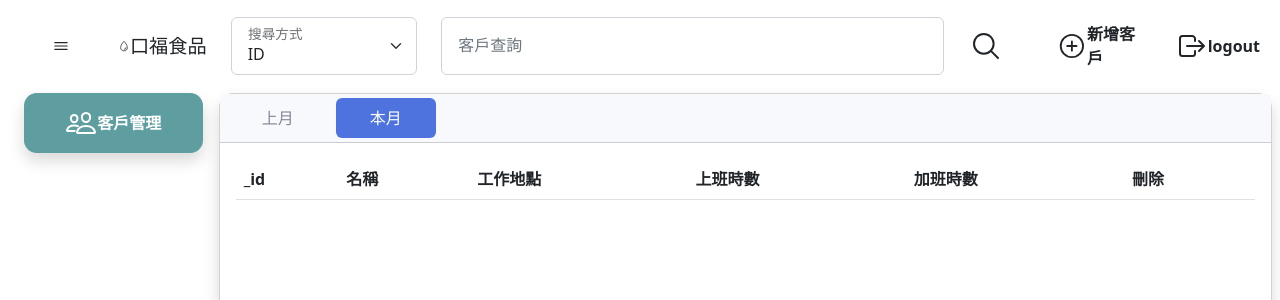
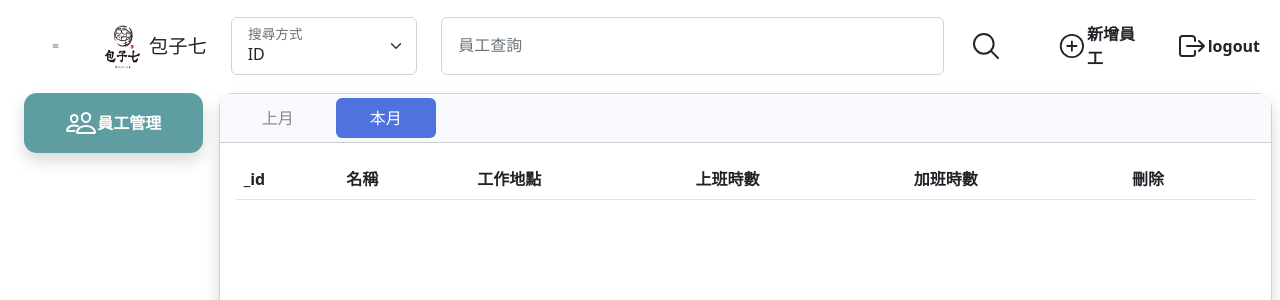
Before and after one commit to Timothychen00/clockin_kofu, a Flask app: page / in a window 1280 px wide. Shown: the top 300 px of the page. Run offline with Flask 2, Linux system fonts and the light colour scheme; the visitor is signed in with stand-in values (Sample User, id 1); data that the repository does not hold is empty; some libraries are stand-ins or nearby versions.

Commit message:
包子七

```diff
--- a/backend/main/templates/index.html
+++ b/backend/main/templates/index.html
@@ -2,10 +2,11 @@
 <html lang="en">
 
 <head>
-    <title>口福打卡系統 | 客戶管理</title>
+    <title>包子七 | 員工管理</title>
     <meta charset="utf-8">
     <link rel="shortcut icon" href="favicon.png" type="image/x-icon">
     <meta name="viewport" content="width=device-width, initial-scale=1, shrink-to-fit=no">
+
 
     <!-- Bootstrap CSS v5.2.0-beta1 -->
     <link rel="stylesheet" href="https://cdn.jsdelivr.net/npm/bootstrap@5.2.0/dist/css/bootstrap.min.css"
@@ -21,10 +22,11 @@
     <div class="container-fluid vh-100">
         <div class="row  mt-3 px-2">
             <div class="col-lg-2 col-3 text-center d-inline-flex align-items-center ">
-                <ion-icon name="menu-outline" size="large" id="menu"
+                 <ion-icon name="menu-outline" size="large" id="menu"
                     class="ms-3 me-4 icon-size d-none d-lg-inline px-3"></ion-icon>
-                <ion-icon size="large" name="water-outline" class="ms-lg-2 icon-size"></ion-icon>
-                <p style="user-select: none;word-break:keep-all;font-size:larger" class="pt-3 d-none d-lg-inline">口福食品
+                <!-- <ion-icon size="large" name="water-outline" class="ms-lg-2 icon-size"></ion-icon> -->
+                <img src="/static/favicon.png" alt="" srcset="" style="height:50px;width:50px">
+                <p style="user-select: none;word-break:keep-all;font-size:larger" class="pt-3 d-none d-lg-inline">包子七
                 </p>
             </div>
             <div class="form-floating col-2 d-inline-flex align-items-center">
@@ -36,8 +38,8 @@
                 <label class="col-1 ms-3" for="floatingSelect">搜尋方式</label>
             </div>
             <div class="form-floating col-5 d-flex align-items-center ">
-                <input type="text" class="form-control" id="value" placeholder="客戶查詢">
-                <label for="客戶查詢" class="ms-3 text-secondary">客戶查詢</label>
+                <input type="text" class="form-control" id="value" placeholder="員工查詢">
+                <label for="員工查詢" class="ms-3 text-secondary">員工查詢</label>
             </div>
             <div class="col p-0 d-inline-flex align-items-center">
                 <ion-icon size="large" class="search icon-size" name="search-outline" onclick="search()"></ion-icon>
@@ -45,7 +47,7 @@
             <div class="col d-inline-flex align-items-center add" data-bs-toggle="modal" data-bs-target="#exampleModal"
                 data-bs-whatever="@getbootstrap">
                 <ion-icon size="large" name="add-circle-outline"> </ion-icon>
-                <b>新增客戶</b>
+                <b>新增員工</b>
             </div>
             <div class="col d-inline-flex justify-content-end align-items-center logout" onclick="location.href='/logout'">
                 <ion-icon size="large" name="log-out-outline"></ion-icon>
@@ -57,13 +59,13 @@
             <div class="modal-dialog">
                 <div class="modal-content">
                     <div class="modal-header">
-                        <h5 class="modal-title" id="exampleModalLabel">新增客戶</h5>
+                        <h5 class="modal-title" id="exampleModalLabel">新增員工</h5>
                         <button type="button" class="btn-close" data-bs-dismiss="modal" aria-label="Close"></button>
                     </div>
                     <div class="modal-body">
                         <form action="/api/manage" method="post" id="insertform">
                             <div class="mb-3">
-                                <label class="col-form-label" for="name">客戶名稱</label>
+                                <label class="col-form-label" for="name">員工名稱</label>
                                 <input class="form-control" id="name" name="name" type="text" value="">
                             </div>
 
@@ -99,7 +101,7 @@
             <div class="col-2 px-lg-3 px-0" id="dashboard">
                 <div class="function_button p-2 d-flex align-items-center justify-content-center shadow">
                     <ion-icon size="large" name="people-outline"></ion-icon>
-                    <b id="word">客戶管理</b>
+                    <b id="word">員工管理</b>
                 </div>
             </div>
 
```
Also changed, not shown: backend/main/static/favicon.png, backend/main/static/favicon3.png (added), 1 other file.
